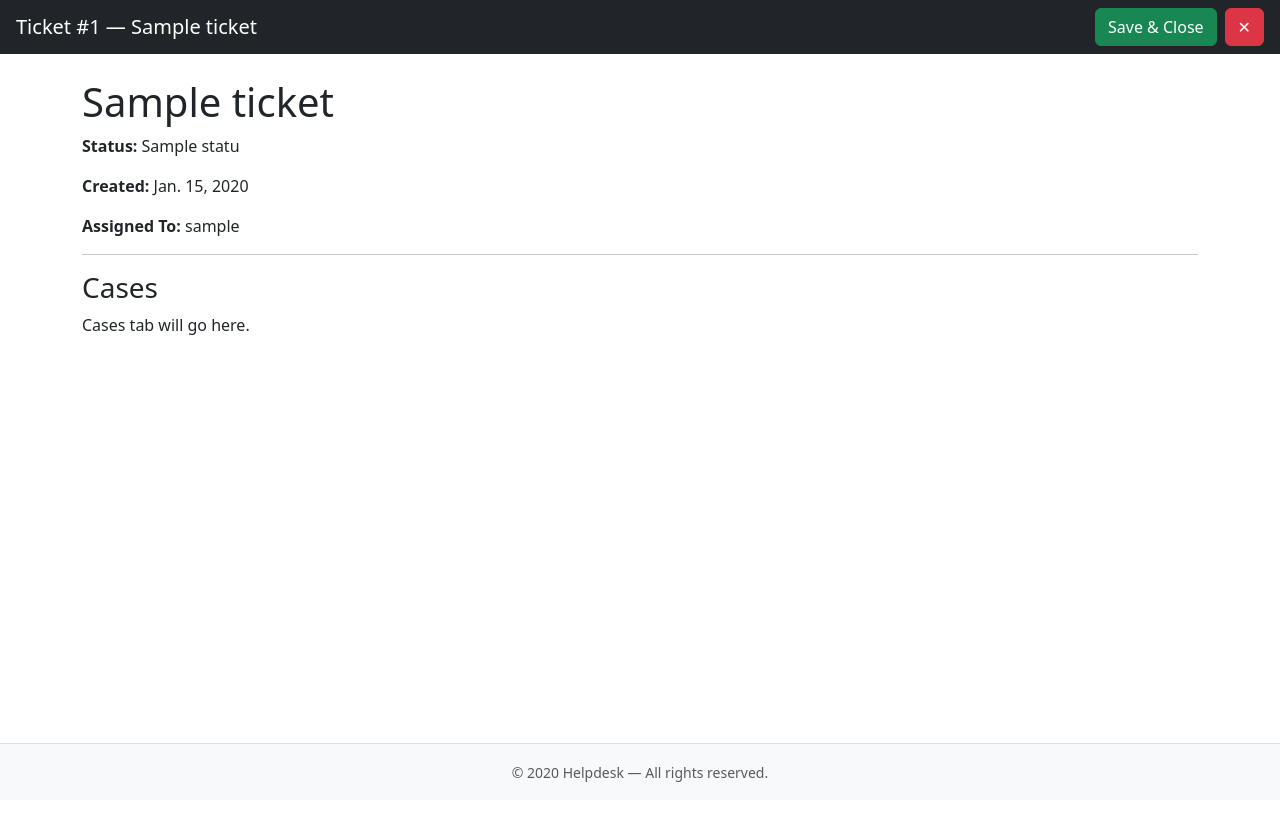
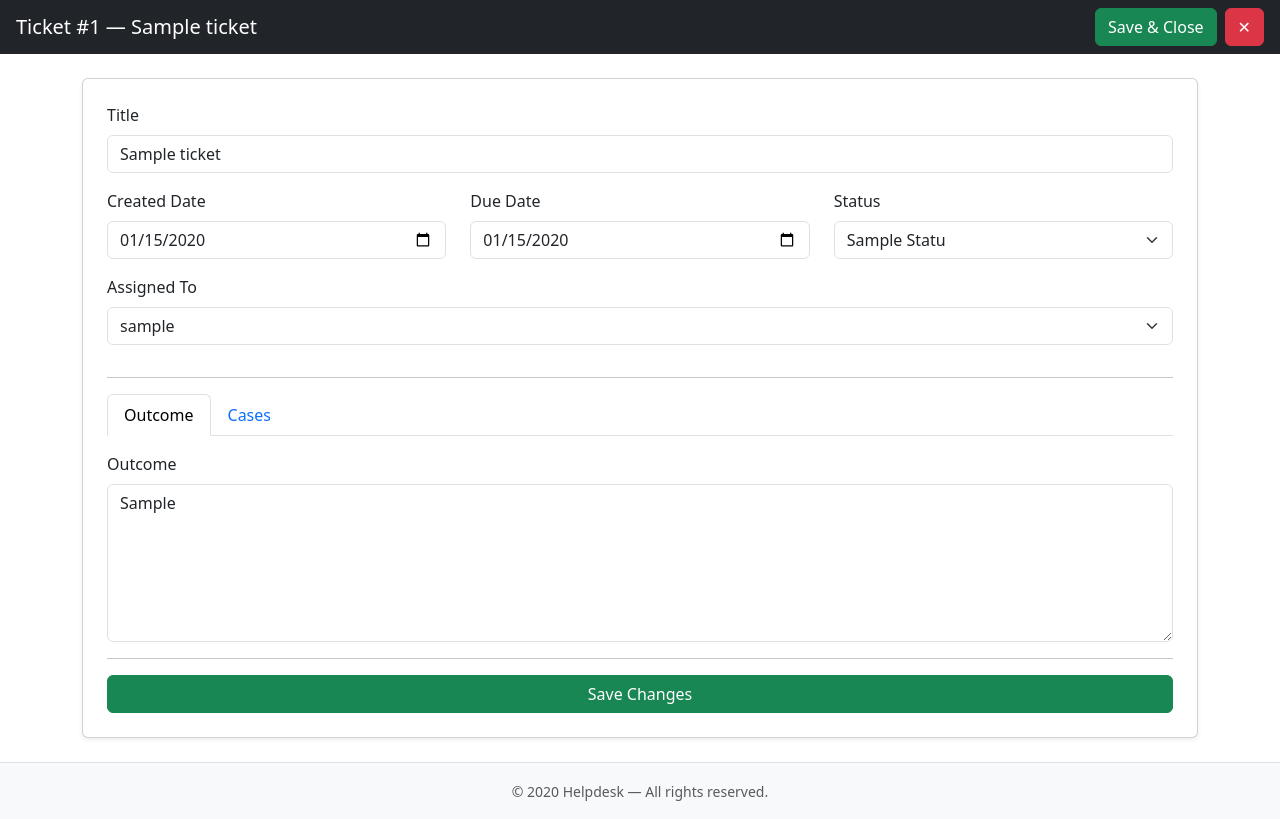
Before and after one commit to markcapelle/Helpdesk, a Django app: template tickets/templates/tickets/ticket_detail.html in a window 1280 px wide. Before the commit the page ends 782 px from the top, so only its background shows below. Run offline with Django 5.2, Linux system fonts and the light colour scheme; tables that the repository leaves empty hold one stand-in row (values such as "Sample post"); the template is opened without the code that fills it: values that come from a table or form of the project are taken from there, most other values are stand-ins (such as "Sample title", 1, 10 or a date in 2020).

Commit message:
FEAT: edit ticket functions
made fields in ticket detail editable.

```diff
--- a/tickets/templates/tickets/ticket_detail.html
+++ b/tickets/templates/tickets/ticket_detail.html
@@ -4,25 +4,111 @@
     {% include "partials/ticket-nav.html" %}
 {% endblock %}
 
-
 {% block title %}Ticket #{{ ticket.id }}{% endblock %}
 
 {% block content %}
-<h1>{{ ticket.title }}</h1>
 
-<p><strong>Status:</strong> {{ ticket.status.name }}</p>
-<p><strong>Created:</strong> {{ ticket.created_at }}</p>
-<p><strong>Assigned To:</strong>
-    {% if ticket.assigned_to %}
-        {{ ticket.assigned_to.username }}
-    {% else %}
-        —
-    {% endif %}
-</p>
+<form method="POST" class="card p-4 shadow-sm">
+    {% csrf_token %}
 
-<hr>
+    <!-- Title -->
+    <div class="mb-3">
+        <label class="form-label">Title</label>
+        <input type="text" name="title" class="form-control"
+               value="{{ ticket.title }}" required>
+    </div>
 
-<h3>Cases</h3>
-<p>Cases tab will go here.</p>
+    <!-- Created / Due / Status -->
+    <div class="row mb-3">
+        <div class="col-md-4">
+            <label class="form-label">Created Date</label>
+            <input type="date" name="created_at" class="form-control"
+                   value="{{ ticket.created_at|date:'Y-m-d' }}">
+        </div>
+
+        <div class="col-md-4">
+            <label class="form-label">Due Date</label>
+            <input type="date" name="due_date" class="form-control"
+                   value="{{ ticket.due_date|date:'Y-m-d' }}">
+        </div>
+
+        <div class="col-md-4">
+            <label class="form-label">Status</label>
+            <select name="status" class="form-select">
+                {% for s in statuses %}
+                    <option value="{{ s.id }}"
+                        {% if ticket.status.id == s.id %}selected{% endif %}
+                    >
+                        {{ s.name|title }}
+                    </option>
+                {% endfor %}
+            </select>
+        </div>
+    </div>
+
+    <!-- Assigned To -->
+    <div class="mb-3">
+        <label class="form-label">Assigned To</label>
+        <select name="assigned_to" class="form-select">
+            <option value="">— Unassigned —</option>
+            {% for u in assignable_users %}
+                <option value="{{ u.id }}"
+                    {% if ticket.assigned_to and ticket.assigned_to.id == u.id %}
+                        selected
+                    {% endif %}
+                >
+                    {{ u.username }}
+                </option>
+            {% endfor %}
+        </select>
+    </div>
+
+    <hr>
+
+    <!-- Tabs -->
+    <ul class="nav nav-tabs" id="ticketTabs">
+        <li class="nav-item">
+            <button class="nav-link active" id="outcome-tab" data-bs-toggle="tab"
+                    data-bs-target="#outcome">Outcome</button>
+        </li>
+        <li class="nav-item">
+            <button class="nav-link" id="cases-tab" data-bs-toggle="tab"
+                    data-bs-target="#cases">Cases</button>
+        </li>
+    </ul>
+
+    <div class="tab-content mt-3">
+
+        <!-- Outcome Tab -->
+        <div class="tab-pane fade show active" id="outcome">
+            <label class="form-label">Outcome</label>
+            <textarea name="outcome" class="form-control" rows="6">{{ ticket.outcome }}</textarea>
+        </div>
+
+        <!-- Cases Tab -->
+        <div class="tab-pane fade" id="cases">
+            {% if ticket.cases.all %}
+                <ul class="list-group">
+                    {% for case in ticket.cases.all %}
+                        <li class="list-group-item">
+                            <strong>Case #{{ case.id }}</strong><br>
+                            Logged: {{ case.created_at }}<br>
+                            By: {{ case.logged_by.username }}<br>
+                            Hours: {{ case.hours }}<br>
+                            <p class="mt-2">{{ case.body }}</p>
+                        </li>
+                    {% endfor %}
+                </ul>
+            {% else %}
+                <p class="text-muted">No cases logged yet.</p>
+            {% endif %}
+        </div>
+
+    </div>
+
+    <hr>
+
+    <button type="submit" class="btn btn-success">Save Changes</button>
+</form>
 
 {% endblock %}
```
Also changed, not shown: tickets/templates/tickets/new_ticket.html (+7 -1 lines), tickets/templates/tickets/ticket_list.html (+14 -1 lines), tickets/views.py (+50 -2 lines).
